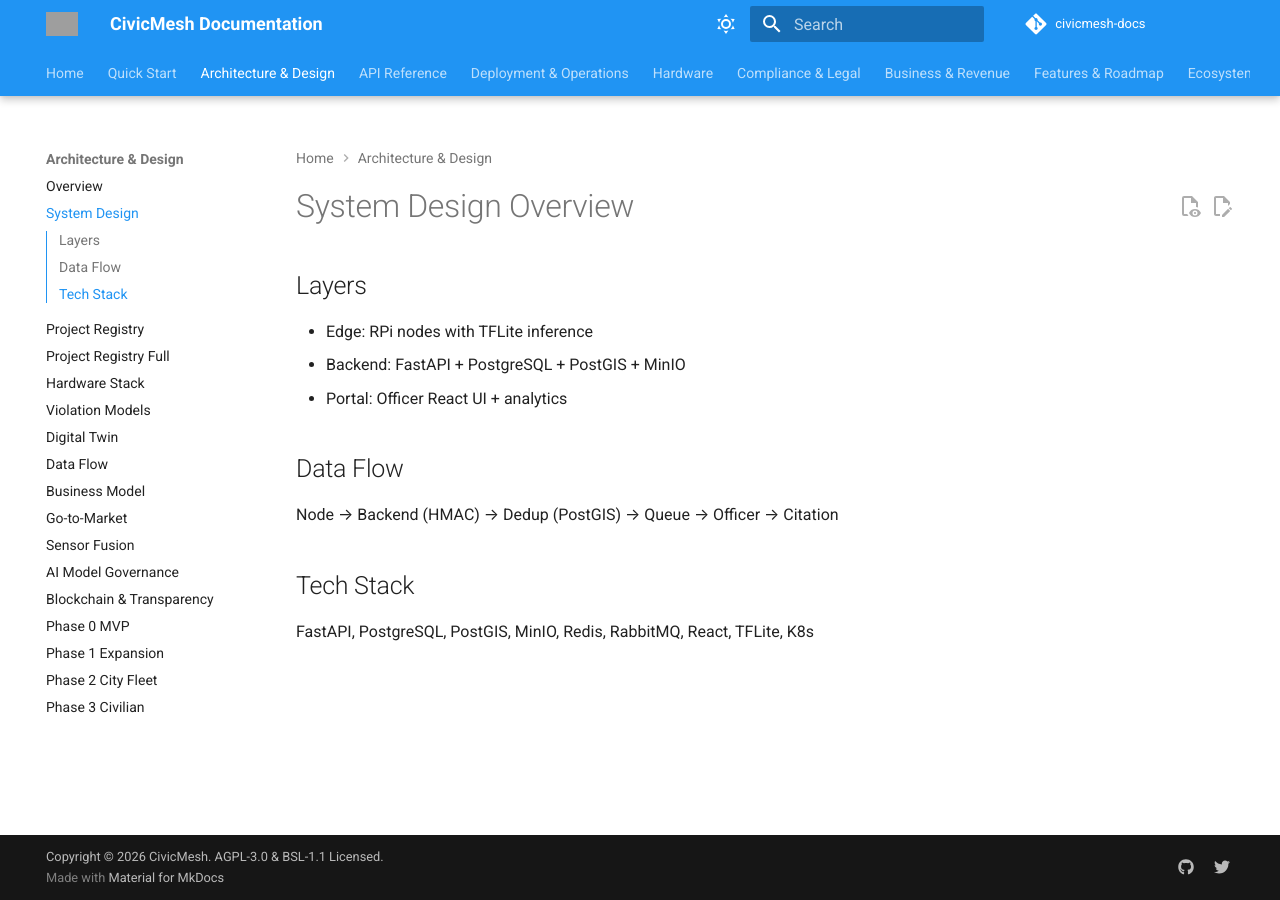
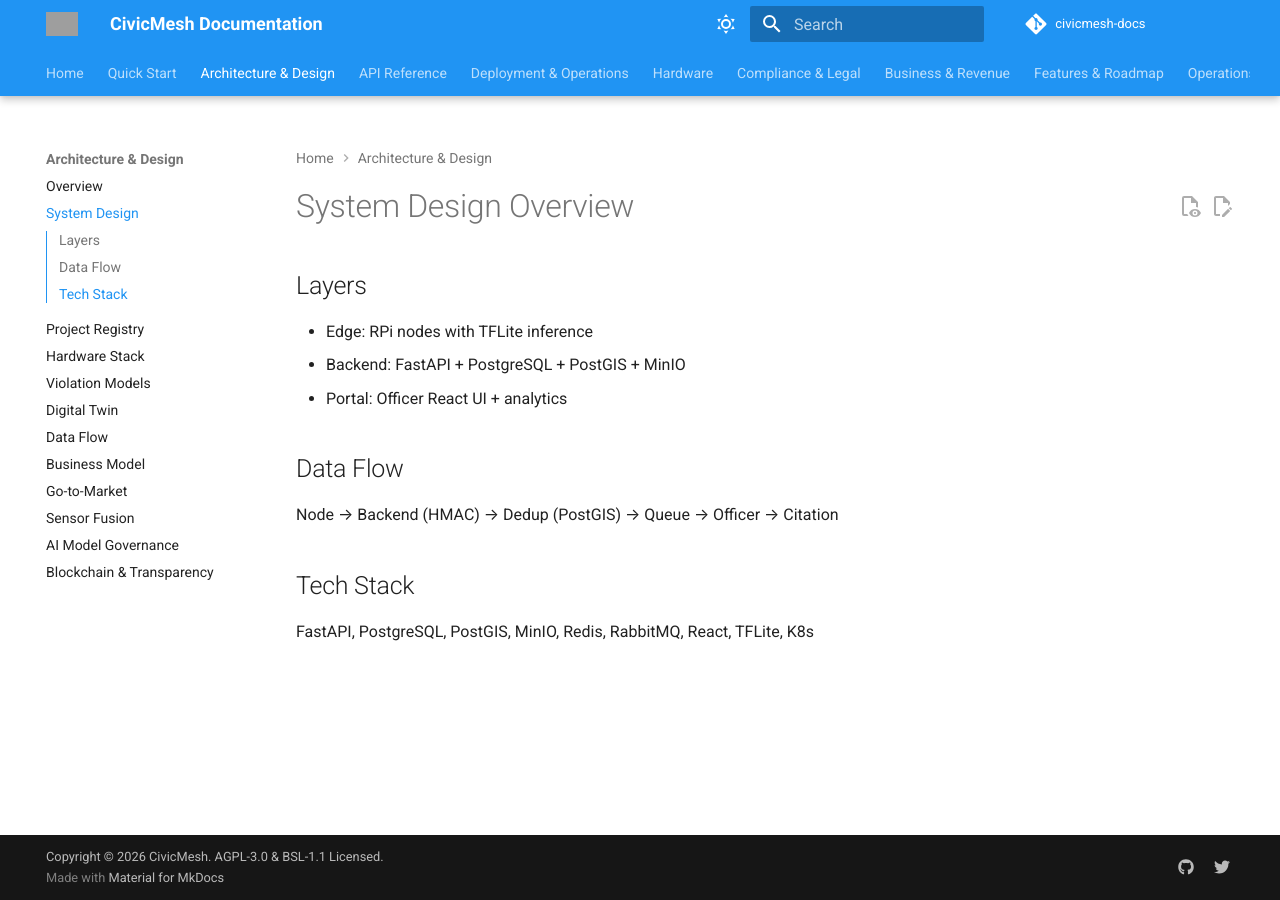
Before and after one commit to TrafficMesh/civicmesh-docs, an MkDocs documentation site: the page built from docs/architecture/SYSTEM_DESIGN.md, in a window 1280 px wide. Built offline with MkDocs 1.6.1 and Material for MkDocs 9.7.7, drawn with Linux system fonts in a browser that asks for light colours; comment, search, counter and statistics services are not loaded; the version menu is left out; part of the change alters nothing that is shown; grey boxes are pictures that could not be loaded.

Commit message:
fix: resolve mkdocs build configuration errors
- Removed unsupported 'prebuild_index' option from search plugin
- Removed problematic arithmatex extension causing build failure
- Cleaned up unused extensions
- Site now builds successfully with 222+ documents

```diff
--- a/mkdocs.yml
+++ b/mkdocs.yml
@@ -58,30 +58,19 @@ markdown_extensions:
   - pymdownx.emoji:
       emoji_index: !!python/name:material.extensions.emoji.twemoji
       emoji_generator: !!python/name:material.extensions.emoji.to_svg
-  - pymdownx.superfences:
-      custom_fences:
-        - name: mermaid
-          class: mermaid
-          format: !!python/name:pymdownx.superfences.fence_code_format
+  - pymdownx.superfences
   - pymdownx.tabbed:
       alternate_style: true
   - pymdownx.tasklist:
       custom_checkbox: true
   - pymdownx.details
-  - pymdownx.arithmatex:
-      block_start: $$
-      block_end: $$
-      inline_start: $
-      inline_end: $
   - toc:
       permalink: true
       title: On this page
       toc_depth: "2-4"
 
 plugins:
-  - search:
-      lang: en
-      prebuild_index: true
+  - search
   - minify:
       minify_html: true
       minify_css: true
@@ -89,8 +78,6 @@ plugins:
   - git-revision-date-localized:
       enable_creation_date: true
       type: timeago
-  - awesome-pages:
-      strict: false
 
 extra:
   social:
@@ -100,15 +87,9 @@ extra:
     - icon: fontawesome/brands/twitter
       link: https://twitter.com/civicmesh
       name: Twitter
-  version:
-    provider: mike
-    default: latest
 
 extra_css:
   - stylesheets/extra.css
-
-extra_javascript:
-  - https://cdn.jsdelivr.net/npm/mathjax@3/es5/tex-mml-chtml.js
 
 copyright: "Copyright © 2026 CivicMesh. AGPL-3.0 & BSL-1.1 Licensed."
 
@@ -120,7 +101,6 @@ nav:
       - Overview: architecture/ARCHITECTURE_COMPREHENSIVE.md
       - System Design: architecture/SYSTEM_DESIGN.md
       - Project Registry: architecture/00_PROJECT_REGISTRY.md
-      - Project Registry Full: architecture/00_PROJECT_REGISTRY_FULL.md
       - Hardware Stack: architecture/01_HARDWARE_STACK.md
       - Violation Models: architecture/02_VIOLATION_MODELS.md
       - Digital Twin: architecture/03_DIGITAL_TWIN.md
@@ -130,10 +110,6 @@ nav:
       - Sensor Fusion: architecture/07_SENSOR_FUSION.md
       - AI Model Governance: architecture/AI_MODEL_GOVERNANCE.md
       - Blockchain & Transparency: architecture/BLOCKCHAIN_FINANCIAL_TRANSPARENCY.md
-      - Phase 0 MVP: architecture/01_PHASE_0_MVP.md
-      - Phase 1 Expansion: architecture/02_PHASE_1_EXPANSION.md
-      - Phase 2 City Fleet: architecture/03_PHASE_2_CITY_FLEET.md
-      - Phase 3 Civilian: architecture/04_PHASE_3_CIVILIAN_OPTIN.md
 
   - API Reference:
       - Backend API: api/backend-api.md
@@ -143,12 +119,10 @@ nav:
       - Hardware Telemetry: api/hardware-telemetry.md
 
   - Deployment & Operations:
-      - Quick Start: deployment/DOCKER_SETUP.md
       - Docker Setup: deployment/DOCKER_SETUP.md
       - Single VM Deployment: deployment/SINGLE_VM_DEPLOYMENT.md
       - Kubernetes MSSP: deployment/KUBERNETES_MSSP.md
       - Operations Guide: deployment/OPERATIONS.md
-      - Operational Runbooks: operations/
 
   - Hardware:
       - Hardware Stack: architecture/01_HARDWARE_STACK.md
@@ -156,40 +130,33 @@ nav:
       - Assembly Guide: hardware/NODE_ASSEMBLY.md
       - QA Testing: hardware/QA_TESTING.md
       - Troubleshooting: hardware/TROUBLESHOOTING.md
-      - BOM Details:
-          - Node BOM: hardware/bom/NODE_BOM.md
-          - Dashcam Specs: hardware/bom/DASHCAM_SPECS.md
-          - Power Management: hardware/bom/POWER_MANAGEMENT.md
 
   - Compliance & Legal:
-      - Regulatory:
-          - Ontario HTA: compliance/ONTARIO_HTA.md
-          - Privacy & PIPEDA: compliance/PRIVACY_PIPEDA.md
-          - Chain of Custody: compliance/CHAIN_OF_CUSTODY.md
+      - Ontario HTA: compliance/ONTARIO_HTA.md
+      - Privacy & PIPEDA: compliance/PRIVACY_PIPEDA.md
+      - Chain of Custody: compliance/CHAIN_OF_CUSTODY.md
       - Legal Documents: legal/
 
   - Business & Revenue:
       - Business Model: architecture/05_BUSINESS_MODEL.md
       - Go-to-Market: architecture/06_GO_TO_MARKET.md
       - Commercial Programs: business/
-      - Financial Models: business/
       - Investor Materials: funding/
 
   - Features & Roadmap:
       - Feature Index: features/FEATURE_INDEX.md
-      - Test Guide: features/TEST_GUIDE.md
       - Violation Detection: features/violation-detection/
       - Data Pipeline: features/data-pipeline/
-      - Governance Features: features/governance/
-      - Market Expansion: features/market/
-      - Phase Planning: roadmap/
+      - Governance: features/governance/
+      - Market: features/market/
+      - Roadmap: roadmap/
 
-  - Ecosystem & Strategy:
+  - Operations & Training:
+      - Operations: operations/
+      - Training: training/
+
+  - Ecosystem:
       - Ecosystem Overview: ecosystem/
-
-  - Training & Operations:
-      - Training Materials: training/
-      - Operations: operations/
 
   - Community:
       - Contributing: community/CONTRIBUTING.md
```
